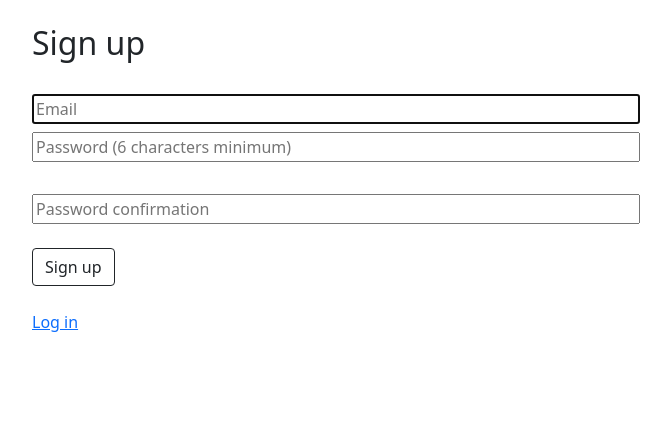
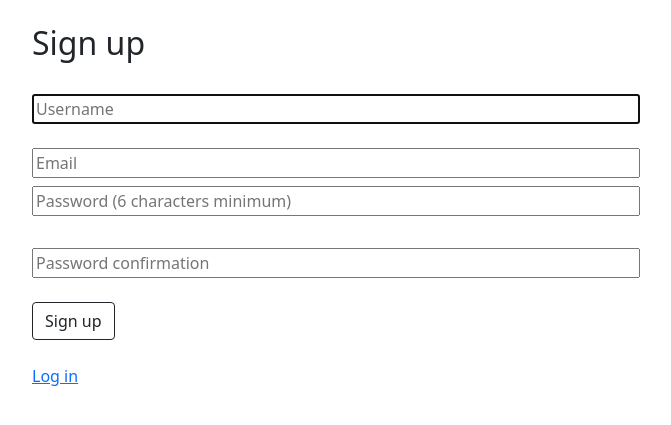
Before and after one commit to danielsperling/moviematcher, a Rails app: the page made by app/views/devise/registrations/new.html.erb in a window 1280 px wide. Shown: the part 80-505 px from the top of the page, without its empty margins (341-1012 px from the left). Run offline with Rails 7, Linux system fonts and the light colour scheme; style sheets or scripts are compiled from the project's sources; some libraries are stand-ins or nearby versions.

Commit message:
add username field registration

```diff
--- a/app/views/devise/registrations/new.html.erb
+++ b/app/views/devise/registrations/new.html.erb
@@ -6,6 +6,10 @@
 
       <%= simple_form_for(resource, as: resource_name, url: registration_path(resource_name)) do |f| %>
         <%= render "devise/shared/error_messages", resource: resource %>
+        <div>
+          <% f.label :name %><br />
+          <%= f.text_field :name,:size => 60, autofocus: true, placeholder:"Username" %>
+        </div>
 
         <div class="field">
           <% f.label :email %><br />
@@ -22,11 +26,13 @@
           <% f.label :password_confirmation %><br />
           <%= f.password_field :password_confirmation,:size => 60 ,autocomplete: "new-password", placeholder:"Password confirmation"   %>
         </div>
+
+
         <br>
 
         <div class="actions">
           <%= f.submit "Sign up" , class:"btn btn-outline-dark" %>
-          <%#= link_to 'Sign up',  %>
+
         </div>
 
       <% end %>
--- a/app/views/pages/user_profile.html.erb
+++ b/app/views/pages/user_profile.html.erb
@@ -4,7 +4,7 @@
 <div class="container">
   <div class="row justify-content-center">
     <div class="col-6">
-       <h1>Hello <%= current_user.name %></h1>
+       <h1>Hello <%= current_user.username %></h1>
         <% @movies.each do |display|  %>
         <%= display.title %>
        <h5> Rating: <%= display.rating %></h5>
--- a/config/routes.rb
+++ b/config/routes.rb
@@ -2,4 +2,5 @@ Rails.application.routes.draw do
   devise_for :users
   root to: 'pages#home'
   get 'user_profile', to: 'pages#user_profile'
+  resources :pages
 end
```
